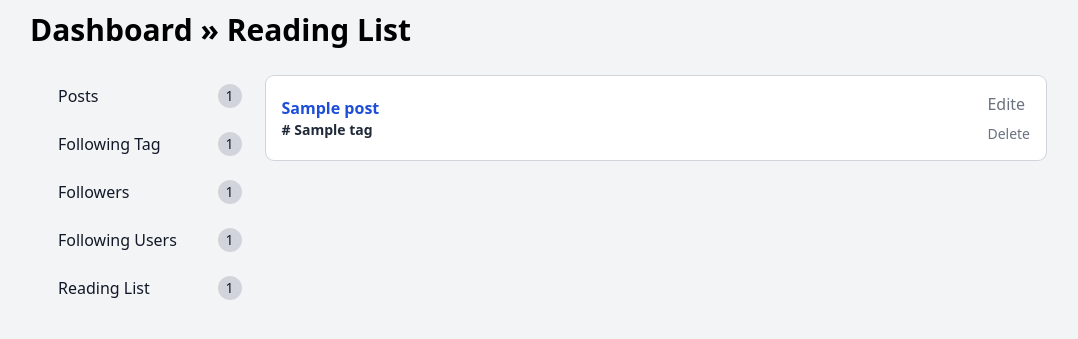
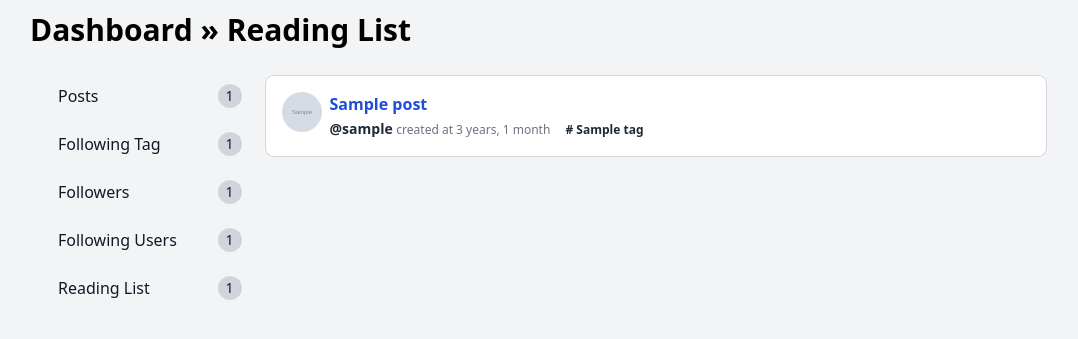
Before and after one commit to AbdulbositGo/DevClone, a Django app: page /dashboard/reading-list/ in a window 1280 px wide. Shown: the part 40-379 px from the top of the page, without its empty margins (98-1176 px from the left). Run offline with Django 4.2, Linux system fonts and the light colour scheme; a user stored in the database is signed in; tables that the repository leaves empty hold one stand-in row (values such as "Sample post"); grey boxes marked "Sample" are stand-in pictures; some libraries are stand-ins or nearby versions.

Commit message:
dashboard finished

```diff
--- a/dashboard/templates/dashboard/reading-list.html
+++ b/dashboard/templates/dashboard/reading-list.html
@@ -11,18 +11,22 @@ Reading List
             {% if reading_list %}
                 {% for post in reading_list %}
                     <div class="relative ring-gray-300 ring-1 overflow-hidden mb-3 bg-white rounded-lg dark:bg-gray-800">
-                      <nav class="flex flex-col items-start justify-between p-4 space-y-3 md:flex-row md:items-center md:space-y-0" aria-label="Table navigation">
-                          <div class="flex flex-col items-start">
-                            <a href="{% url 'post' post.post.profile.username post.id %}" class="text-md font-bold text-blue-700 dark:text-gray-400">{{ post.post.title }}</a>
-                            <span class="text-sm font-normal text-gray-500 dark:text-gray-400">
-                                {% for tag in post.post.tags.all %}
-                                    <a href="" class="text-sm mr-3 text-{{ tag.get_color_display }}-600 dark:text-{{ tag.get_color_display }}-500 font-semibold text-gray-800 transition-colors duration-300 transform dark:text-white hover:text-gray-600 hover:underline"># {{ tag.name }}</a>
-                                {% endfor %}
-                            </span>
-                          </div>
-                          <div class="flex flex-col gap-2">
-                            <a href="" class="text-ms font-normal hover:text-blue-700 text-gray-500 dark:text-gray-400">Edite</a>
-                            <a href="" class="text-sm font-normal hover:text-blue-700 text-gray-500 dark:text-gray-400">Delete</a>
+                      <nav class="p-4" aria-label="Table navigation">
+                          <div class="flex flex-row gap1">
+                              <img class="w-10 h-10 rounded-full mr-2" src="{{ post.post.profile.image.url }}" alt="Post user image">
+                              <div class="flex flex-col items-start">
+                                <a href="{% url 'post' post.post.profile.username post.id %}" class="text-md font-bold text-blue-700 dark:text-gray-400">{{ post.post.title }}</a>
+                                <div>
+                                    <a href="{% url 'profile' post.post.profile.username %}" class="text-sm text-gray-600 dark:text-gray-500 font-semibold text-gray-800 transition-colors duration-300 transform dark:text-white hover:text-gray-600 hover:underline">@{{ post.post.profile.username }}
+                                    </a>
+                                    <span class="text-xs font-normal text-gray-500 dark:text-gray-400">
+                                        created at {{ post.post.created|timesince }}
+                                    </span>
+                                    {% for tag in post.post.tags.all %}
+                                        <a href="" class="text-xs ml-3 text-{{ tag.get_color_display }}-600 dark:text-{{ tag.get_color_display }}-500 font-semibold text-gray-800 transition-colors duration-300 transform dark:text-white hover:text-gray-600 hover:underline"># {{ tag.name }}</a>
+                                    {% endfor %}
+                                </div>
+                              </div>
                           </div>
                       </nav>
                     </div>
```
